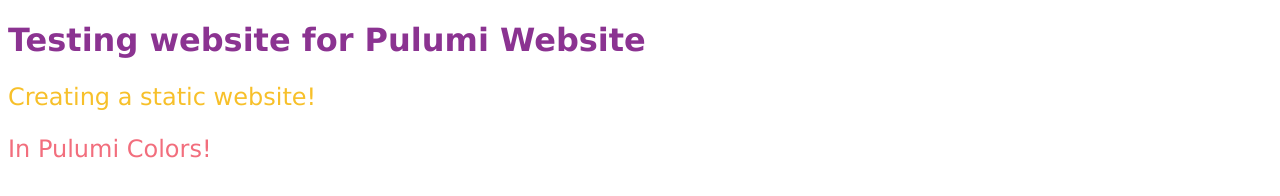
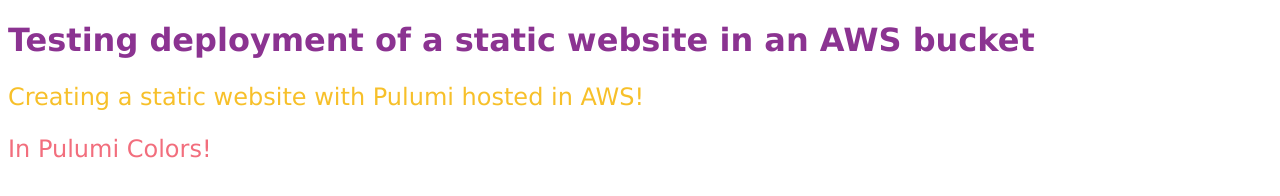
Before and after one commit to ninablindheim/infrastructure_aws_pulumi, a plain HTML site: page index.html in a window 1280 px wide. Drawn offline with Linux system fonts and the light colour scheme.

Commit message:
Change website demonstration text

```diff
--- a/index.html
+++ b/index.html
@@ -8,9 +8,11 @@
 </head>
 <body>
 
-<h1 style="color: #8b3391;">Testing website for Pulumi Website</h1>
+<h1 style="color: #8b3391;">Testing deployment of a static website in an AWS
+    bucket</h1>
 
-<p style="color: #f7c02a; font-size: 24px">Creating a static website!</p>
+<p style="color: #f7c02a; font-size: 24px">Creating a static website with
+    Pulumi hosted in AWS!</p>
 
 <p style="color: #f26e7d; ; font-size: 24px">In Pulumi Colors!</p>
 
```
